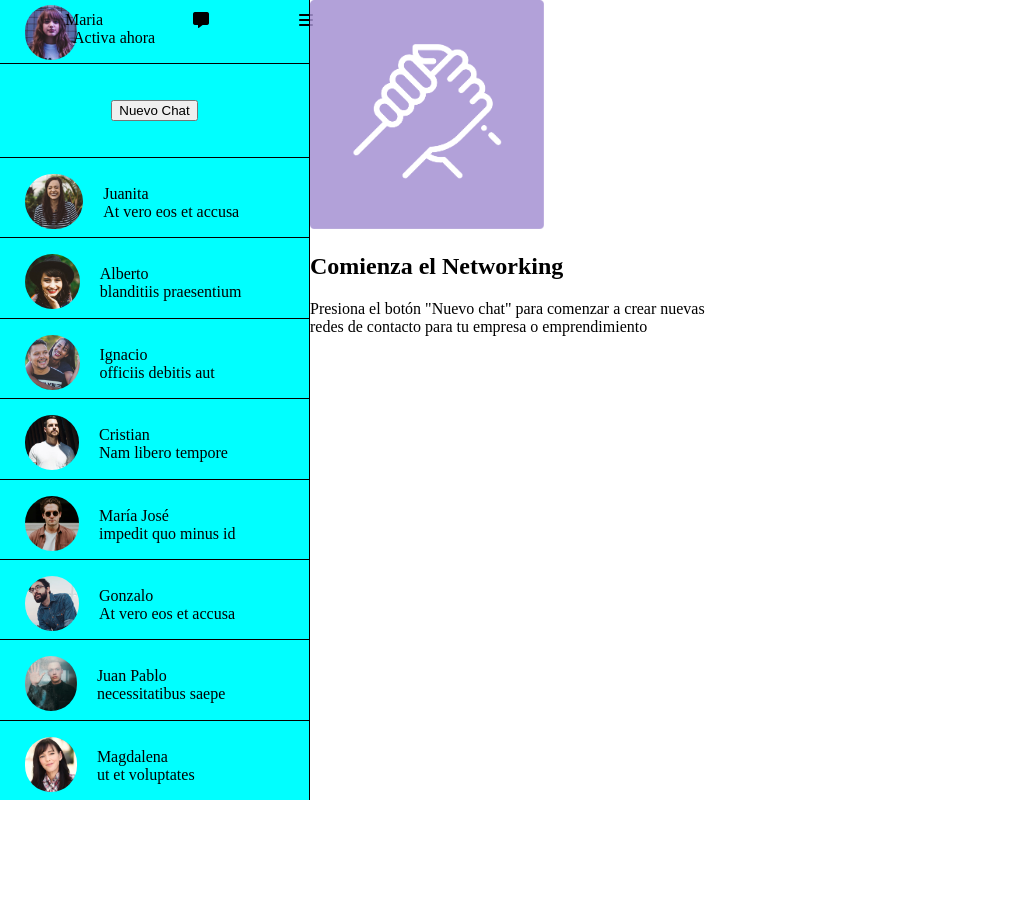
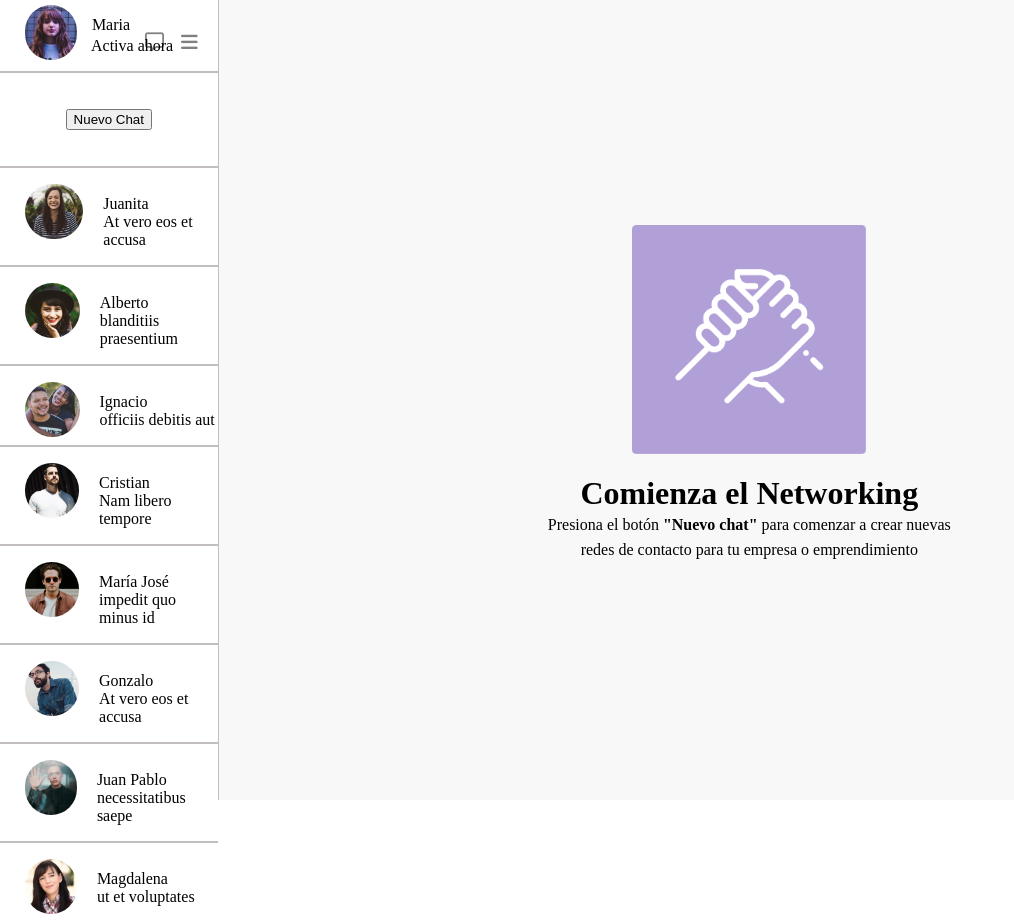
Before and after one commit to SaramathTorrealba/flex-challenge, a plain HTML site: page index.html in a window 1280 px wide. Shown: the whole page, without its empty margins (0-1014 px from the left). Before the commit the page ends 800 px from the top, so only its background shows below. Drawn offline with Linux system fonts and the light colour scheme.

Commit message:
structure page 2

```diff
--- a/assets/css/style.css
+++ b/assets/css/style.css
@@ -1,37 +1,51 @@
-body{
-    margin: 0%;
-    padding: 0%;
+body {
+    margin: 0;
 }
-.direction{
+.app {
     display: flex;
-    justify-content: flex-end;
-    flex-direction: row-reverse;
+    flex-direction: row;
+    align-items: flex-start;
+    height: 100vh;
+    width: 100%;
 }
-.main-image{
+
+.sidebar {
+    background-color:white;
+    align-self: stretch;
+    width: 17%;
     display: flex;
-    align-content: center;
+    flex-direction: column;
+    height: 100vh;
+    border-right: 1.5px solid rgb(195, 191, 191);
+}
+
+.content-header {
+    flex: 1;
+    background-color: rgb(248, 248, 248);
+    height: 100vh;
+    width: 100%;
+    display: flex;
     justify-content: center;
-}
-.main-menu{
-    display: flex;
-    justify-content: space-around;
     align-items: center;
-    margin: -49px;
-    margin-left: 20px;
-    margin-top: -69px;
+    flex-direction: column;
 }
 .image-heigth{
     height: 229px;
-
 }
-
-.chat{
-    background-color: aqua;
+.main-text-section{
     display: flex;
+    align-items: center;
     flex-direction: column;
-    height: 100vh;
-    width: 309px;
-    border-right: 1px solid;
+}
+.m-p{
+    padding-bottom: 0%;
+    margin-bottom: 0%;
+}
+.margin-1{
+    margin-top: 4px;
+}
+.margin-2{
+    margin-top: -9px;
 }
 .image-maria{
     height: 55px;
@@ -39,21 +53,42 @@ body{
     margin-top: 5px;
     margin-left: 25px;
 }
-
-.paragraph{
-    padding-top: 17px;
-    padding-left: 73px;
-
+.main-menu{
+    display: flex;
+    flex-direction: row;
+}
+.icons{
+    display: flex;
+    justify-content: flex-end;
+    margin-top: -27px;
+}
+.icons-style1{
+    color: grey;
+    font-size: 19px;
+    padding-right: 17px;
+}
+.icons-style2{
+    color: grey;
+    font-size: 19px;
+    padding-right: 15px;
+    margin-right: 5px;
+}
+.user-chat{
+    padding-left: 15px;
+}
+.paragrap{
+    margin-left: 91px !important;
+    margin-top: -15px;
 }
 .border{
-    border-bottom: 1px solid;
-
+    border-bottom: 2px solid rgb(195, 191, 191);
 }
 .button{
     display:flex;
     justify-content: center;
     padding-top: 36px;
     padding-bottom: 36px;
+    border-top: 2px solid rgb(195, 191, 191);;
 }
 .chat-message{
     display: flex;
--- a/index.html
+++ b/index.html
@@ -1,105 +1,136 @@
 <!DOCTYPE html>
 <html lang="en">
 <head>
-    <meta charset="UTF-8">
-    <meta http-equiv="X-UA-Compatible" content="IE=edge">
-    <meta name="viewport" content="width=device-width, initial-scale=1.0">
+    <meta charset="UTF-8" />
+    <meta http-equiv="X-UA-Compatible" content="IE=edge" />
+    <meta name="viewport" content="width=device-width, initial-scale=1.0" />
     <title>Sistema de mensajería</title>
-    <link rel="stylesheet" href="./assets/css/style.css">
+    <link rel="stylesheet" href="./assets/css/style.css" />
 </head>
+
 <body>
-    <section class="direction">
-        <div>
+    <div class="app">
+        <div class="sidebar">
             <div>
-                <img class= "image-heigth" src="./assets/img/hand.png" alt="">
-                <h1>Comienza el Networking</h1>
-                <p>Presiona el botón "Nuevo chat" para comenzar a crear nuevas <br> redes de contacto para tu empresa o emprendimiento</p>
-            </div>
-        </div>
-        <div class="chat">
-            <div  class="border">
+                <div class="main-menu">
+                    <img class="image-maria" src="./assets/img/maria.jpg" alt="imagen de niña de frente tipo carnet, tonos morados. Niña con cabello largo color marrón" />
+                    <p class="user-chat">Maria</p>
+                </div>
+                <div class="icons">
+                    <i class="icons-style1 fa-regular fa-message"></i>
+                    <i class="icons-style2 fa-solid fa-bars"></i>
+                </div>
                 <div>
-                    <img class= "image-maria" src="./assets/img/maria.jpg" alt="">
-                </div>
-                <div class="main-menu">
-                    <p> Maria</p>
-                    <i class="fa-solid fa-message"></i>
-                    <i class="fa-solid fa-bars"></i>
-                </div>
-                <div class="paragraph" >
-                    <p>Activa ahora</p>
+                    <p class="paragrap">Activa ahora</p>
                 </div>
             </div>
             <div class="button border">
-                <button> Nuevo Chat</button>
+                <button>Nuevo Chat</button>
             </div>
             <div class="chat-message border">
                 <div>
-                    <img class= "image-maria" src="./assets/img/Screen Shot 2018-11-28 at 15.27.14.jpg" alt="">
+                    <img class="image-maria" src="./assets/img/Screen Shot 2018-11-28 at 15.27.14.jpg" alt="imagen de chica sonriendo tipo carnet, la chica tiene el cabello largo color negro" />
                 </div>
                 <div>
-                    <p class="padding-chat">Juanita <br> At vero eos et accusa</p>
+                    <p class="padding-chat">
+                        Juanita <br />
+                        At vero eos et accusa
+                    </p>
                 </div>
             </div>
             <div class="chat-message border">
                 <div>
-                    <img class= "image-maria" src="./assets/img/Screen Shot 2018-11-28 at 15.28.04.jpg" alt="">
+                    <img class="image-maria" src="./assets/img/Screen Shot 2018-11-28 at 15.28.04.jpg" alt="imagen de chica sonriendo un poco de lado, con un sombrero negro y está apoyada en su mano" />
                 </div>
                 <div>
-                    <p class="padding-chat">Alberto<br> blanditiis praesentium</p>
+                    <p class="padding-chat">
+                        Alberto<br />
+                        blanditiis praesentium
+                    </p>
                 </div>
             </div>
             <div class="chat-message border">
                 <div>
-                    <img class= "image-maria" src="./assets/img/Screen Shot 2018-11-28 at 15.28.30.jpg" alt="">
+                    <img class="image-maria" src="./assets/img/Screen Shot 2018-11-28 at 15.28.30.jpg" alt="imagen de un chico y una chica sonriendo, la chica lo abraza por la espalda y ambos posan a la foto" />
                 </div>
                 <div>
-                    <p class="padding-chat">Ignacio <br> officiis debitis aut </p>
+                    <p class="padding-chat">
+                        Ignacio <br />
+                        officiis debitis aut
+                    </p>
                 </div>
             </div>
             <div class="chat-message border">
                 <div>
-                    <img class= "image-maria" src="./assets/img/Screen Shot 2018-11-28 at 15.30.34.jpg" alt="">
+                    <img class="image-maria" src="./assets/img/Screen Shot 2018-11-28 at 15.30.34.jpg" alt="imagen de chico de mediana edad, un poco de lado, le da directamente el sol. El chico tiene camisa blanca, barba" />
                 </div>
                 <div>
-                    <p class="padding-chat">Cristian <br> Nam libero tempore</p>
+                    <p class="padding-chat">
+                        Cristian <br />
+                        Nam libero tempore
+                    </p>
                 </div>
             </div>
             <div class="chat-message border">
                 <div>
-                    <img class= "image-maria" src="./assets/img/Screen Shot 2018-11-28 at 15.30.54.jpg" alt="">
+                    <img class="image-maria" src="./assets/img/Screen Shot 2018-11-28 at 15.30.54.jpg" alt="imagen de chico de frente con lentes negros y una chaqueta de cuero color marrón" />
                 </div>
                 <div>
-                    <p class="padding-chat">María José<br> impedit quo minus id </p>
+                    <p class="padding-chat">
+                        María José<br />
+                        impedit quo minus id
+                    </p>
                 </div>
             </div>
             <div class="chat-message border">
                 <div>
-                    <img class= "image-maria" src="./assets/img/Screen Shot 2018-11-28 at 15.31.09.jpg" alt="">
+                    <img class="image-maria" src="./assets/img/Screen Shot 2018-11-28 at 15.31.09.jpg" alt="chico mirando hacia el lado izquierdo, con barba y camisa de jean" />
                 </div>
                 <div>
-                    <p class="padding-chat">Gonzalo<br> At vero eos et accusa</p>
+                    <p class="padding-chat">
+                        Gonzalo<br />
+                        At vero eos et accusa
+                    </p>
                 </div>
             </div>
             <div class="chat-message border">
                 <div>
-                    <img class= "image-maria" src="./assets/img/Screen Shot 2018-11-28 at 15.32.16.jpg" alt="">
+                    <img class="image-maria" src="./assets/img/Screen Shot 2018-11-28 at 15.32.16.jpg" alt="imagen de un chico detrás de un vidrio, con la mano tocándolo" />
                 </div>
                 <div>
-                    <p class="padding-chat">Juan Pablo <br> necessitatibus saepe</p>
+                    <p class="padding-chat">
+                        Juan Pablo <br />
+                        necessitatibus saepe
+                    </p>
                 </div>
             </div>
             <div class="chat-message">
                 <div>
-                    <img class= "image-maria" src="./assets/img/Screen Shot 2018-11-28 at 15.32.44.jpg" alt="">
+                    <img class="image-maria" src="./assets/img/Screen Shot 2018-11-28 at 15.32.44.jpg" alt="imagen de una mujer mirando de frente, tiene el cabello negro" />
                 </div>
                 <div>
-                    <p class="padding-chat">Magdalena <br> ut et voluptates</p>
+                    <p class="padding-chat">
+                        Magdalena <br />
+                        ut et voluptates
+                    </p>
                 </div>
             </div>
+        </div>
 
+        <div class="content-header">
+            <img class="image-heigth" src="./assets/img/hand.png" alt="" />
+            <div class="main-text-section">
+                <h1 class="m-p">Comienza el Networking</h1>
+                <p class="margin-1">
+                    Presiona el botón <b>"Nuevo chat"</b> para comenzar a crear nuevas
+                </p>
+                <p class="margin-2">
+                    redes de contacto para tu empresa o emprendimiento
+                </p>
+            </div>
         </div>
-    </section>
+    </div>
 </body>
 <script src="https://kit.fontawesome.com/f5aa329cdb.js" crossorigin="anonymous"></script>
+
 </html>
```
